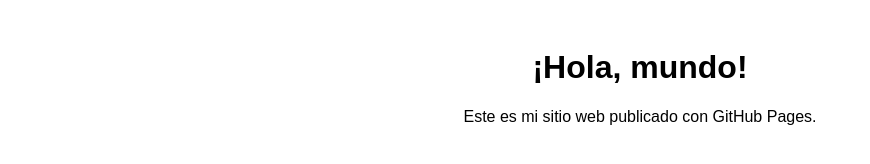
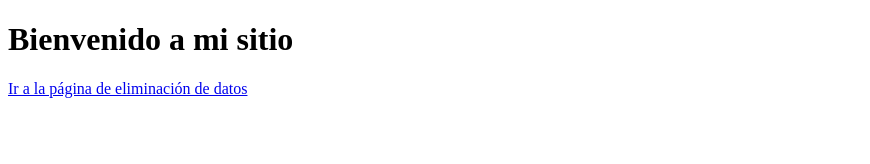
Before and after one commit to juanshoweb/reels-instant, a plain HTML site: page index.html in a window 1280 px wide. Shown: the whole page, without its empty margins (0-870 px from the left). Drawn offline with Linux system fonts and the light colour scheme.

Commit message:
Update index.html

```diff
--- a/index.html
+++ b/index.html
@@ -3,13 +3,10 @@
 <head>
     <meta charset="UTF-8">
     <meta name="viewport" content="width=device-width, initial-scale=1.0">
-    <title>Mi sitio en GitHub Pages</title>
-    <style>
-        body { font-family: Arial, sans-serif; text-align: center; padding: 20px; }
-    </style>
+    <title>Página de inicio</title>
 </head>
 <body>
-    <h1>¡Hola, mundo!</h1>
-    <p>Este es mi sitio web publicado con GitHub Pages.</p>
+    <h1>Bienvenido a mi sitio</h1>
+    <p><a href="data-deletion.html">Ir a la página de eliminación de datos</a></p>
 </body>
 </html>
```
